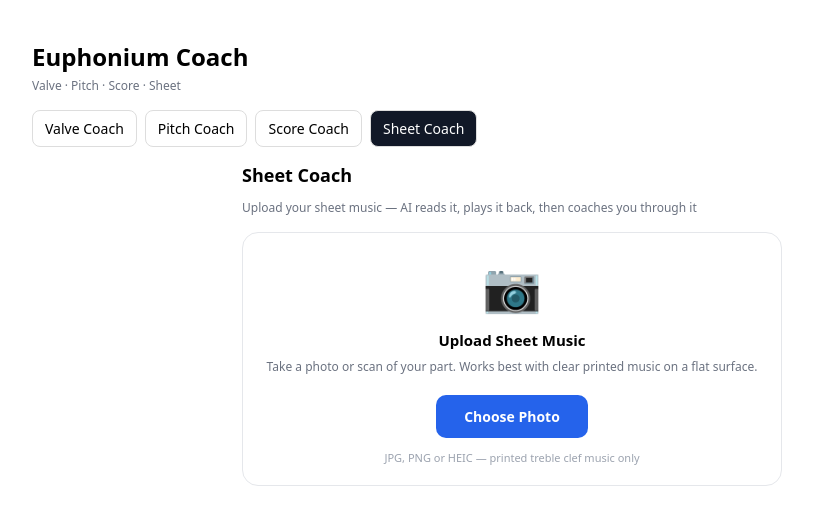
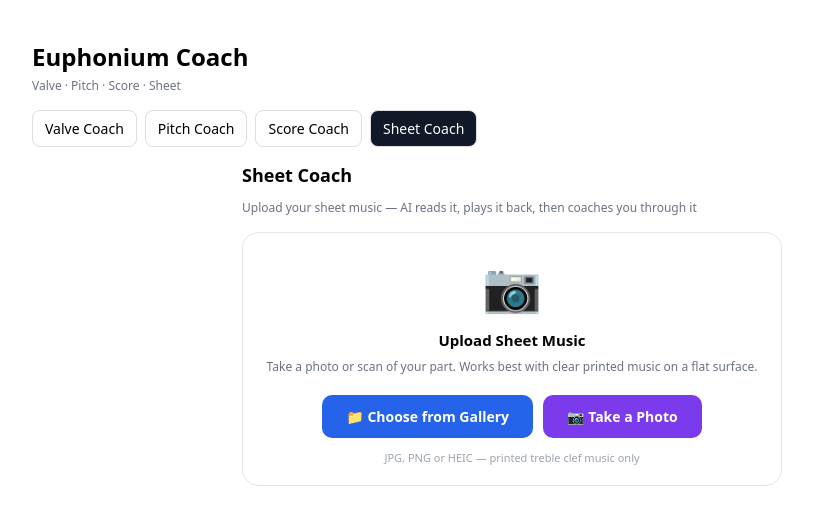
Before and after one commit to murry-galaxy/Euph-coach2, a React (Vite) app: page /sheet in a window 1280 px wide. Shown: the top 524 px of the page, without its empty margins (128-941 px from the left). Built offline with nearby package versions, Linux system fonts and the light colour scheme.

Commit message:
Update SheetCoach.jsx

```diff
--- a/src/pages/SheetCoach.jsx
+++ b/src/pages/SheetCoach.jsx
@@ -452,15 +452,26 @@ export default function SheetCoach() {
               {error}
             </div>
           )}
+          <div style={{ display:"flex", gap:10, justifyContent:"center", flexWrap:"wrap" }}>
             <label style={{
-            display:"inline-block", padding:"12px 28px", borderRadius:10,
+              display:"inline-block", padding:"12px 24px", borderRadius:10,
               background:"#2563eb", color:"white", fontWeight:700, fontSize:14,
               cursor:"pointer",
             }}>
-            Choose Photo
+              📁 Choose from Gallery
+              <input type="file" accept="image/*"
+                onChange={handleImageUpload} style={{ display:"none" }} />
+            </label>
+            <label style={{
+              display:"inline-block", padding:"12px 24px", borderRadius:10,
+              background:"#7c3aed", color:"white", fontWeight:700, fontSize:14,
+              cursor:"pointer",
+            }}>
+              📷 Take a Photo
               <input type="file" accept="image/*" capture="environment"
                 onChange={handleImageUpload} style={{ display:"none" }} />
             </label>
+          </div>
           <div style={{ fontSize:11, color:"#9ca3af", marginTop:12 }}>
             JPG, PNG or HEIC — printed treble clef music only
           </div>
```
Lines whose indentation alone changed are shown as unchanged.
